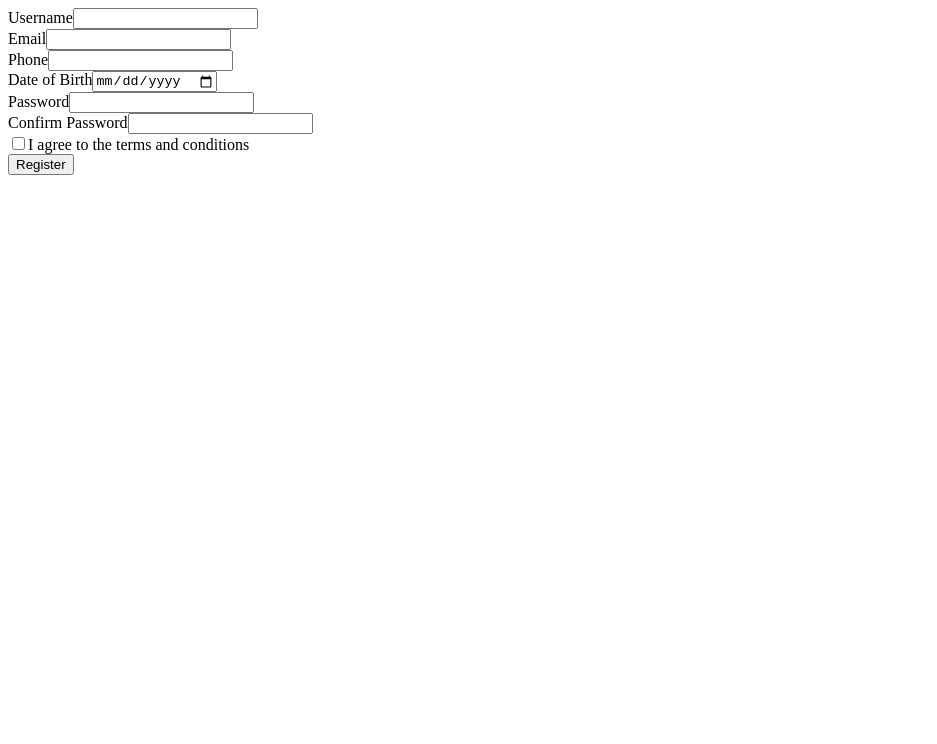
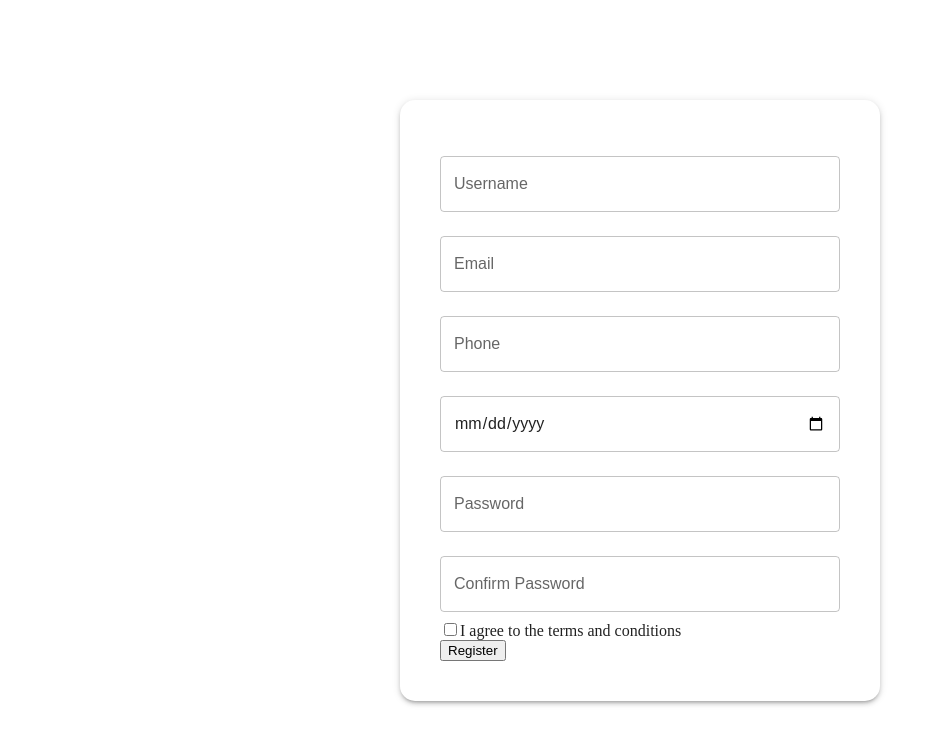
Before and after one commit to TatyanaZakiryanova/Registration-Form, a React (Vite) app: page / in a window 1280 px wide. Shown: the top 744 px of the page, without its empty margins (0-937 px from the left). Built offline with nearby package versions, Linux system fonts and the light colour scheme.

Commit message:
material ui styles added

```diff
--- a/index.html
+++ b/index.html
@@ -3,6 +3,7 @@
   <head>
     <meta charset="UTF-8" />
     <meta name="viewport" content="width=device-width, initial-scale=1.0" />
+    <link rel="stylesheet" href="src/index.css" />
     <title>Registration Form</title>
   </head>
   <body>
--- a/package.json
+++ b/package.json
@@ -10,6 +10,9 @@
     "preview": "vite preview"
   },
   "dependencies": {
+    "@emotion/react": "^11.14.0",
+    "@emotion/styled": "^11.14.0",
+    "@mui/material": "^6.1.10",
     "react": "^18.3.1",
     "react-dom": "^18.3.1"
   },
--- a/src/App.tsx
+++ b/src/App.tsx
@@ -1,7 +1,19 @@
+import { Card } from '@mui/material';
 import RegistrationForm from './components/RegistrationForm';
 
 const App = () => {
-  return <RegistrationForm />;
+  return (
+    <Card
+      sx={{
+        maxWidth: 400,
+        padding: 5,
+        boxShadow: 3,
+        borderRadius: '15px',
+      }}
+    >
+      <RegistrationForm />
+    </Card>
+  );
 };
 
 export default App;
--- a/src/components/RegistrationForm.tsx
+++ b/src/components/RegistrationForm.tsx
@@ -1,14 +1,6 @@
 import { ChangeEvent, FormEvent, useState } from 'react';
-
-interface FormData {
-  username: string;
-  email: string;
-  phone: string;
-  dob: string;
-  password: string;
-  confirmPassword: string;
-  terms: boolean;
-}
+import { FormData } from './types';
+import { FormControl, TextField } from '@mui/material';
 
 const RegistrationForm = () => {
   const [formData, setFormData] = useState<FormData>({
@@ -79,67 +71,79 @@ const RegistrationForm = () => {
 
   return (
     <form onSubmit={handleSubmit}>
-      <div>
-        <label htmlFor="username">Username</label>
-        <input
-          type="text"
+      <FormControl fullWidth margin="normal">
+        <TextField
+          label="Username"
           id="username"
           name="username"
           value={formData.username}
           onChange={handleChange}
+          error={!!errors.username}
+          helperText={errors.username}
         />
-        {errors.username && <p>{errors.username}</p>}
-      </div>
-      <div>
-        <label htmlFor="email">Email</label>
-        <input
-          type="email"
+      </FormControl>
+
+      <FormControl fullWidth margin="normal">
+        <TextField
+          label="Email"
           name="email"
           id="email"
           value={formData.email}
           onChange={handleChange}
-          className="w-full border p-2"
+          error={!!errors.email}
+          helperText={errors.email}
         />
-        {errors.email && <p>{errors.email}</p>}
-      </div>
+      </FormControl>
 
-      <div>
-        <label htmlFor="phone">Phone</label>
-        <input type="tel" name="phone" id="phone" value={formData.phone} onChange={handleChange} />
-        {errors.phone && <p>{errors.phone}</p>}
-      </div>
+      <FormControl fullWidth margin="normal">
+        <TextField
+          label="Phone"
+          name="phone"
+          id="phone"
+          value={formData.phone}
+          onChange={handleChange}
+          error={!!errors.phone}
+          helperText={errors.phone}
+        />
+      </FormControl>
 
-      <div>
-        <label htmlFor="dob">Date of Birth</label>
-        <input type="date" name="dob" id="dob" value={formData.dob} onChange={handleChange} />
-        {errors.dob && <p>{errors.dob}</p>}
-      </div>
+      <FormControl fullWidth margin="normal">
+        <TextField
+          type="date"
+          name="dob"
+          id="dob"
+          value={formData.dob}
+          onChange={handleChange}
+          error={!!errors.dob}
+          helperText={errors.dob}
+        />
+      </FormControl>
 
-      <div>
-        <label htmlFor="password">Password</label>
-        <input
+      <FormControl fullWidth margin="normal">
+        <TextField
+          label="Password"
           type="password"
           name="password"
           id="password"
           value={formData.password}
           onChange={handleChange}
-          className="w-full border p-2"
+          error={!!errors.password}
+          helperText={errors.password}
         />
-        {errors.password && <p>{errors.password}</p>}
-      </div>
+      </FormControl>
 
-      <div>
-        <label htmlFor="confirmPassword">Confirm Password</label>
-        <input
+      <FormControl fullWidth margin="normal">
+        <TextField
+          label="Confirm Password"
           type="password"
           name="confirmPassword"
           id="confirmPassword"
           value={formData.confirmPassword}
           onChange={handleChange}
-          className="w-full border p-2"
+          error={!!errors.confirmPassword}
+          helperText={errors.confirmPassword}
         />
-        {errors.confirmPassword && <p>{errors.confirmPassword}</p>}
-      </div>
+      </FormControl>
 
       <div>
         <label>
--- /dev/null
+++ b/src/components/types.ts
@@ -0,0 +1,9 @@
+export interface FormData {
+  username: string;
+  email: string;
+  phone: string;
+  dob: string;
+  password: string;
+  confirmPassword: string;
+  terms: boolean;
+}
--- /dev/null
+++ b/src/index.css
@@ -0,0 +1,8 @@
+html,
+body {
+  height: 100%;
+  margin: 0;
+  display: flex;
+  justify-content: center;
+  align-items: center;
+}
--- a/src/main.tsx
+++ b/src/main.tsx
@@ -1,9 +1,18 @@
 import { StrictMode } from 'react';
 import { createRoot } from 'react-dom/client';
 import App from './App';
+import { createTheme, ThemeProvider } from '@mui/material';
+
+const theme = createTheme({
+  typography: {
+    fontFamily: '"Poppins", "Arial", sans-serif',
+  },
+});
 
 createRoot(document.getElementById('root')!).render(
   <StrictMode>
-    <App />
+    <ThemeProvider theme={theme}>
+      <App />
+    </ThemeProvider>
   </StrictMode>,
 );
```
Also changed, not shown: 1 other file (tests, documents, lock files or other folders).
